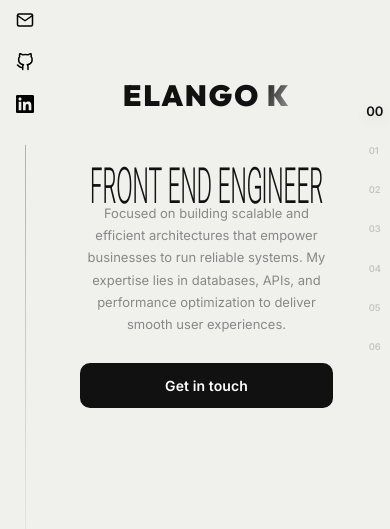
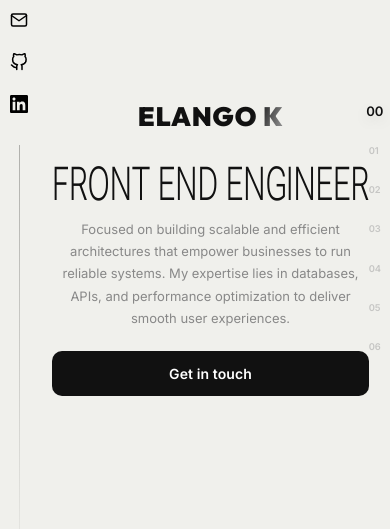
Before and after one commit to elangokumar8031/profile, a React (Vite) app: page / in a window 390 px wide. Shown: the part 193-722 px from the top of the page. Built offline with nearby package versions, Linux system fonts and the light colour scheme; no server answers; a web font is replaced by a local one.

Commit message:
style: optimize HeroSection and HeroText mobile responsiveness across tablets and small screens

```diff
--- a/src/components/HeroSection.css
+++ b/src/components/HeroSection.css
@@ -71,17 +71,32 @@
 
 @media (max-width: 768px) {
   .hero-section {
-    grid-template-columns: 50px 1fr 50px;
+    grid-template-columns: 44px 1fr 44px;
   }
 
   .hero-center {
-    padding: 0 10px;
+    padding: 0 8px;
     touch-action: pan-y; /* Allow vertical scroll from center column on mobile */
   }
 
   .hero-name-display {
-    font-size: clamp(24px, 7.5vw, 60px);
-    letter-spacing: 0.06em;
+    font-size: clamp(24px, 7vw, 50px);
+    letter-spacing: 0.05em;
     white-space: nowrap;
   }
 }
+
+@media (max-width: 480px) {
+  .hero-section {
+    grid-template-columns: 38px 1fr 38px;
+  }
+
+  .hero-center {
+    padding: 0 4px;
+  }
+
+  .hero-name-display {
+    font-size: clamp(20px, 6.8vw, 36px);
+    letter-spacing: 0.03em;
+  }
+}
--- a/src/components/HeroText.css
+++ b/src/components/HeroText.css
@@ -117,7 +117,7 @@
 
 @media (max-width: 768px) {
   .hero-title-pressure {
-    padding: 0 10px;
+    padding: 0;
     width: 100%;
     margin-left: auto;
     margin-right: auto;
@@ -125,6 +125,19 @@
   }
 
   .hero-text {
+    padding: 0 10px 30px;
     touch-action: pan-y;
   }
 }
+
+@media (max-width: 480px) {
+  .hero-title-pressure {
+    height: clamp(45px, 12vw, 60px);
+  }
+
+  .hero-desc {
+    font-size: 13px;
+    padding: 0 4px;
+    margin-bottom: 22px;
+  }
+}
```
